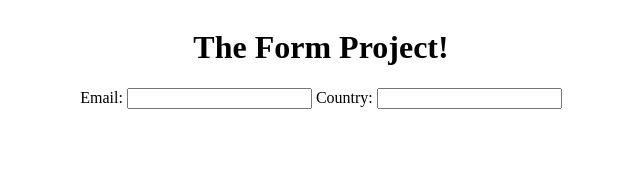
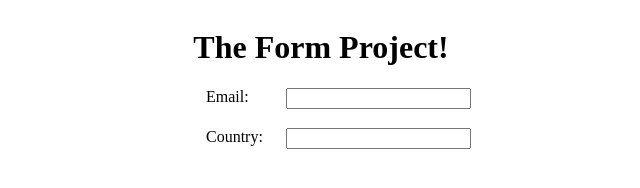
Before and after one commit to Keago99/formPractice, a website built with webpack: page src/index.html in a window 1280 px wide. Shown: the whole page, without its empty margins (319-959 px from the left). Built offline with nearby package versions, Linux system fonts and the light colour scheme.

Commit message:
CSS to prevent stretching
Add CSS to change grid defaults and stop CSS
stretching.

```diff
--- a/src/styles.css
+++ b/src/styles.css
@@ -5,3 +5,14 @@ body{
     align-items: center;
     flex-direction: column;
 }
+
+#mainForm{
+    display: grid;
+    grid-template-columns: 80px 150px;
+    grid-auto-rows: 40px;
+}
+
+#mainForm > * {
+    align-self: start;  /* Stops vertical stretching */
+    justify-self: start; /* Stops horizontal stretching */
+}
```
